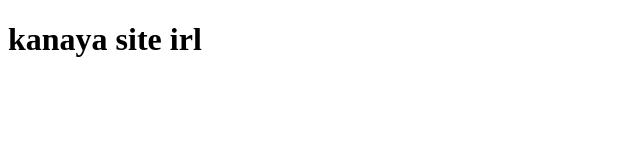
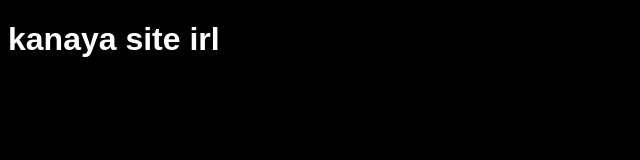
Before and after one commit to deerengineer/grimauxiliatrix.ga, a plain HTML site: page index.html in a window 1280 px wide. Shown: the whole page, without its empty margins (0-640 px from the left). Drawn offline with Linux system fonts and the light colour scheme.

Commit message:
Update index.html
making small changes one at a time

```diff
--- a/index.html
+++ b/index.html
@@ -5,7 +5,15 @@
         <link rel="icon"
         type="image/png"
         href="https://static.wikia.nocookie.net/mspaintadventures/images/0/0c/Virgo.svg/revision/latest?cb=20171220222535">
+        <style>
+        .maryam {
+                background-color: black;
+                color: white;
+                font-family: fantasy;
+
+            }
+        </style>
 </head>
-<body>
+<body class ="maryam">
 <h1>kanaya site irl</h1>
 </body>
```
